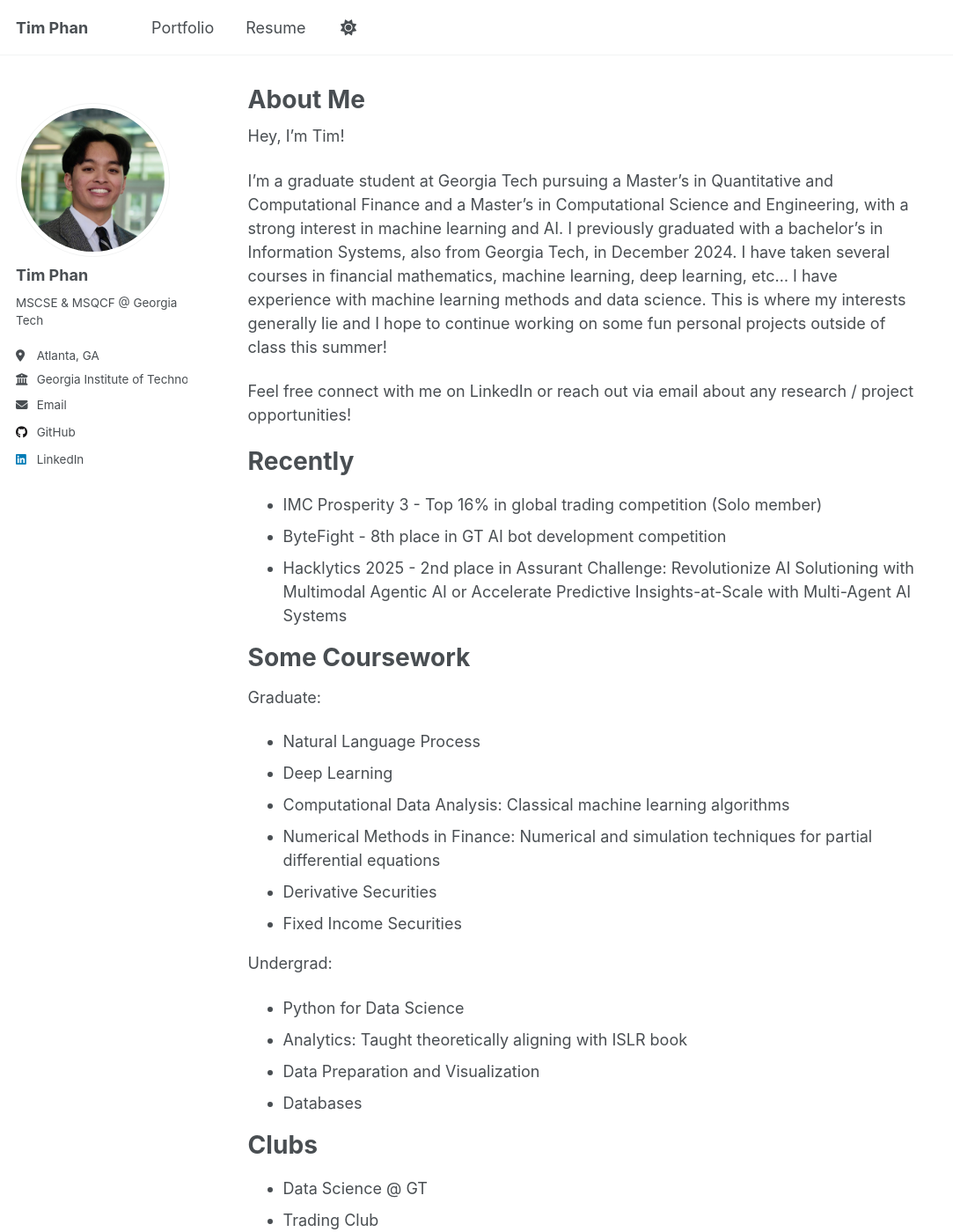
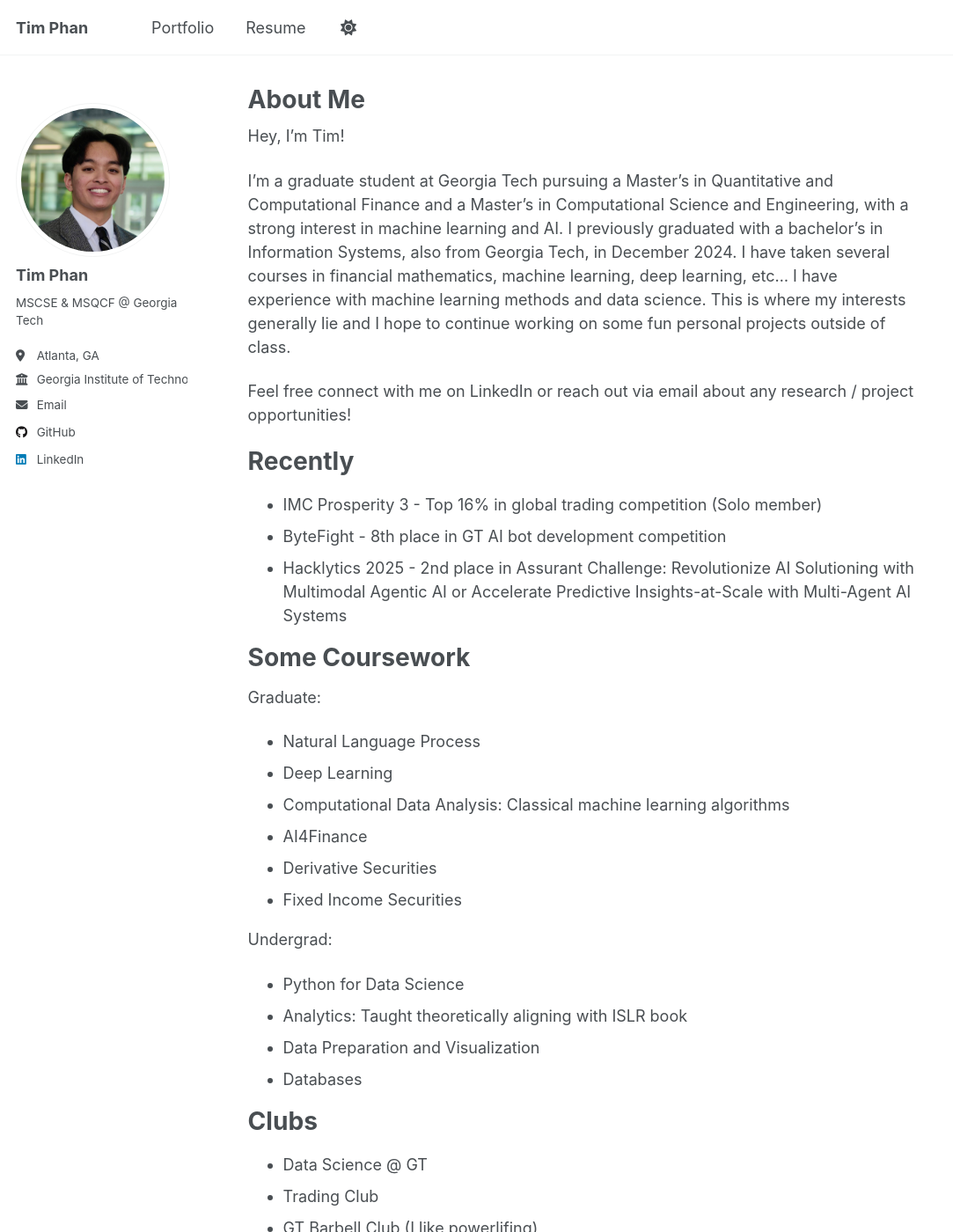
Before and after one commit to phanmtim/phanmtim.github.io, a Jekyll site: the page built from _pages/about.md, in a window 1280 px wide and 1400 px high. Shown: the whole window at 88% size, without its empty margins (0-1083 px from the left). Built offline with Jekyll 4.4.1, drawn with Linux system fonts in a browser that asks for light colours.

```diff
--- a/_pages/about.md
+++ b/_pages/about.md
@@ -8,7 +8,7 @@ redirect_from:
 ---
 Hey, I'm Tim!
 
-I'm a graduate student at Georgia Tech pursuing a Master’s in Quantitative and Computational Finance and a Master's in Computational Science and Engineering, with a strong interest in machine learning and AI. I previously graduated with a bachelor's in Information Systems, also from Georgia Tech, in December 2024. I have taken several courses in financial mathematics, machine learning, deep learning, etc... I have experience with machine learning methods and data science. This is where my interests generally lie and I hope to continue working on some fun personal projects outside of class this summer!
+I'm a graduate student at Georgia Tech pursuing a Master’s in Quantitative and Computational Finance and a Master's in Computational Science and Engineering, with a strong interest in machine learning and AI. I previously graduated with a bachelor's in Information Systems, also from Georgia Tech, in December 2024. I have taken several courses in financial mathematics, machine learning, deep learning, etc... I have experience with machine learning methods and data science. This is where my interests generally lie and I hope to continue working on some fun personal projects outside of class.
 
 Feel free connect with me on LinkedIn or reach out via email about any research / project opportunities!
 
@@ -24,7 +24,7 @@ Graduate:
 - Natural Language Process
 - Deep Learning
 - Computational Data Analysis: Classical machine learning algorithms
-- Numerical Methods in Finance: Numerical and simulation techniques for partial differential equations
+- AI4Finance
 - Derivative Securities
 - Fixed Income Securities
 
```
Also changed, not shown: _portfolio/1agent.md (added, +6 -0 lines), images/agents.png (added), 2 other files.
